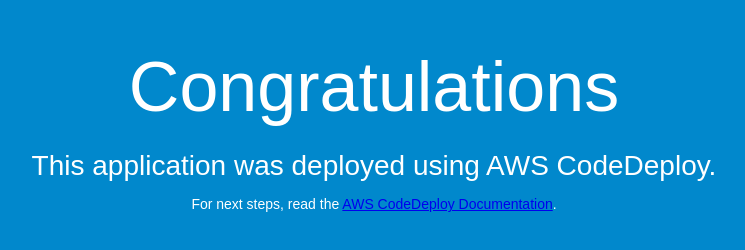
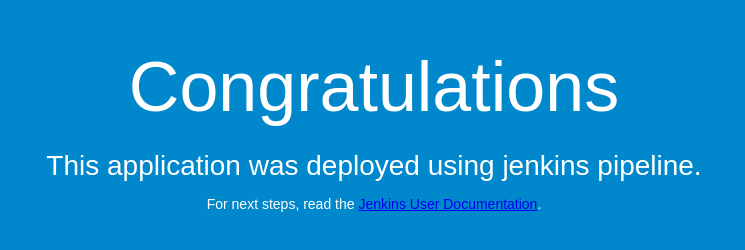
Before and after one commit to HemantTomar/pipeline_by_jenkinsfile, a plain HTML site: page index.html in a window 1280 px wide. Shown: the whole page, without its empty margins (266-1011 px from the left). Drawn offline with Linux system fonts and the light colour scheme.

Commit message:
Update index.html

```diff
--- a/index.html
+++ b/index.html
@@ -27,8 +27,8 @@
 <body>
   <div align="center">
     <h1>Congratulations</h1>
-    <h2>This application was deployed using AWS CodeDeploy.</h2>
-    <p>For next steps, read the <a href="http://aws.amazon.com/documentation/codedeploy">AWS CodeDeploy Documentation</a>.</p>
+    <h2>This application was deployed using jenkins pipeline.</h2>
+    <p>For next steps, read the <a href="https://jenkins.io/doc/">Jenkins User Documentation</a>.</p>
   </div>
 </body>
 </html>
```
